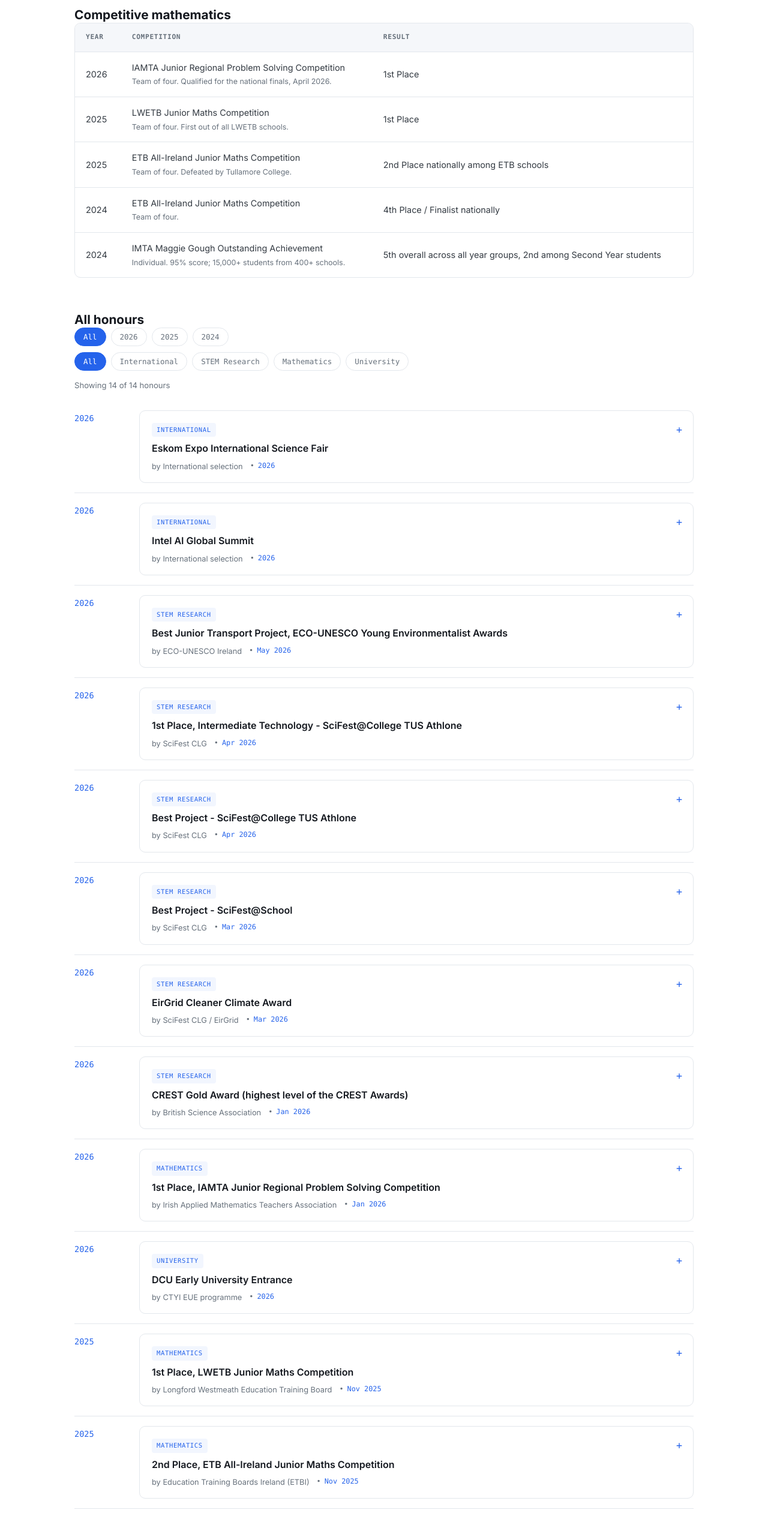
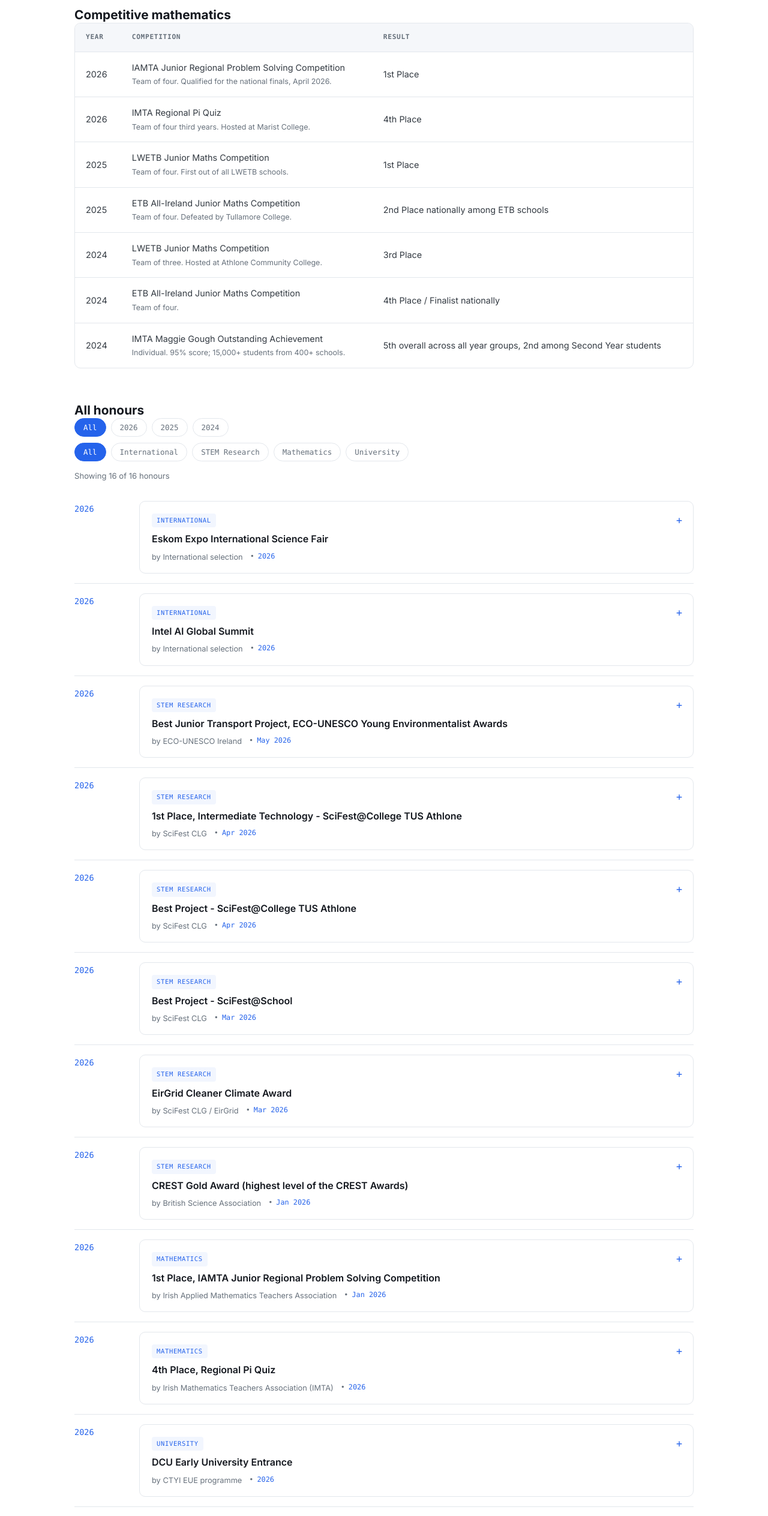
Before and after one commit to adityasurendran/website, a React (Vite) app: page /maths in a window 1280 px wide. Shown: the part 234-2761 px from the top of the page at 60% size. Built offline with nearby package versions, Linux system fonts and the light colour scheme.

Commit message:
Add Pi Quiz 2026 and LWETB 2024 maths placements

```diff
--- a/src/data/awards.js
+++ b/src/data/awards.js
@@ -101,6 +101,16 @@
     extra: '',
   },
   {
+    id: 'pi-quiz',
+    year: '2026',
+    category: 'Mathematics',
+    title: '4th Place, Regional Pi Quiz',
+    issuer: 'Irish Mathematics Teachers Association (IMTA)',
+    date: '2026',
+    detail: 'Placed 4th alongside three other third-year students in the Pi Quiz hosted at Marist College.',
+    extra: '',
+  },
+  {
     id: 'dcu-eue',
     year: '2026',
     category: 'University',
@@ -134,6 +144,17 @@
     extra: '',
   },
   {
+    id: 'lwetb-2024',
+    year: '2024',
+    category: 'Mathematics',
+    title: '3rd Place, LWETB Junior Maths Competition',
+    issuer: 'Longford Westmeath Education Training Board',
+    date: '2024',
+    detail:
+      'Placed 3rd out of all schools in the Longford Westmeath ETB area as part of a team, in a competition hosted at Athlone Community College. Qualified to the ETB All-Ireland Finals.',
+    extra: '',
+  },
+  {
     id: 'etb-2024',
     year: '2024',
     category: 'Mathematics',
--- a/src/pages/Home.jsx
+++ b/src/pages/Home.jsx
@@ -9,7 +9,7 @@
   { end: awards.length, label: 'Honours & distinctions' },
   { end: projects.length, label: 'Research projects' },
   { end: 2, label: 'International selections' },
-  { end: 5, label: 'Maths competition placements' },
+  { end: awards.filter((a) => a.category === 'Mathematics').length, label: 'Maths competition placements' },
 ]
 
 function Home() {
--- a/src/pages/Maths.jsx
+++ b/src/pages/Maths.jsx
@@ -7,6 +7,12 @@
     competition: 'IAMTA Junior Regional Problem Solving Competition',
     result: '1st Place',
     note: 'Team of four. Qualified for the national finals, April 2026.',
+  },
+  {
+    year: '2026',
+    competition: 'IMTA Regional Pi Quiz',
+    result: '4th Place',
+    note: 'Team of four third years. Hosted at Marist College.',
   },
   {
     year: '2025',
@@ -19,6 +25,12 @@
     competition: 'ETB All-Ireland Junior Maths Competition',
     result: '2nd Place nationally among ETB schools',
     note: 'Team of four. Defeated by Tullamore College.',
+  },
+  {
+    year: '2024',
+    competition: 'LWETB Junior Maths Competition',
+    result: '3rd Place',
+    note: 'Team of three. Hosted at Athlone Community College.',
   },
   {
     year: '2024',
```
